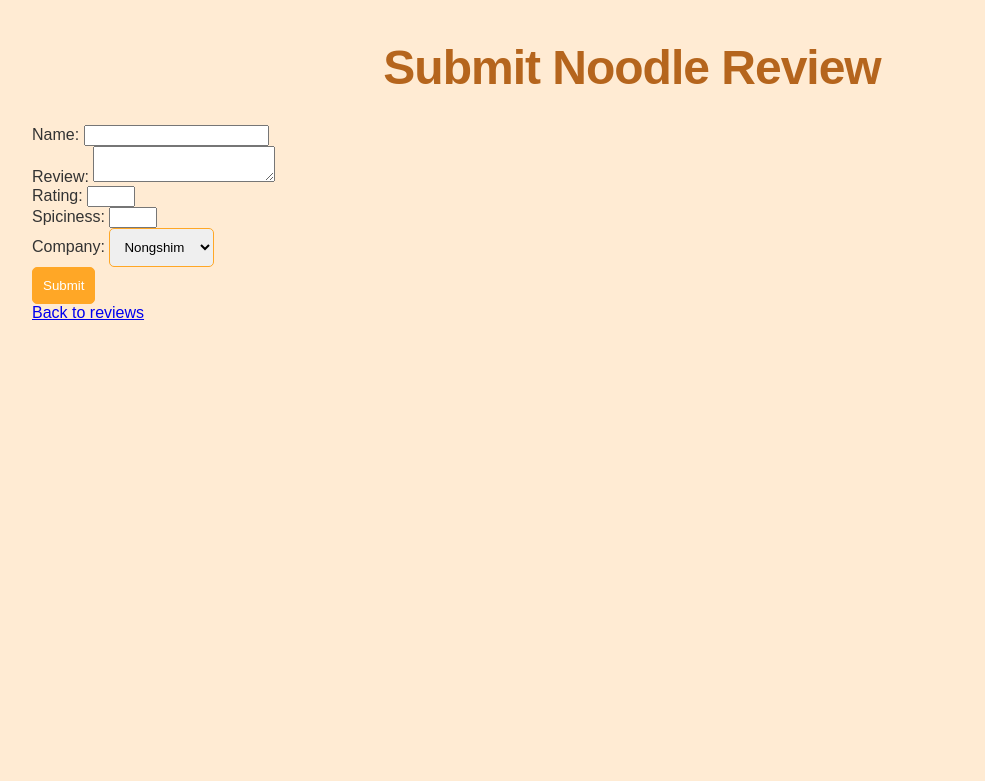
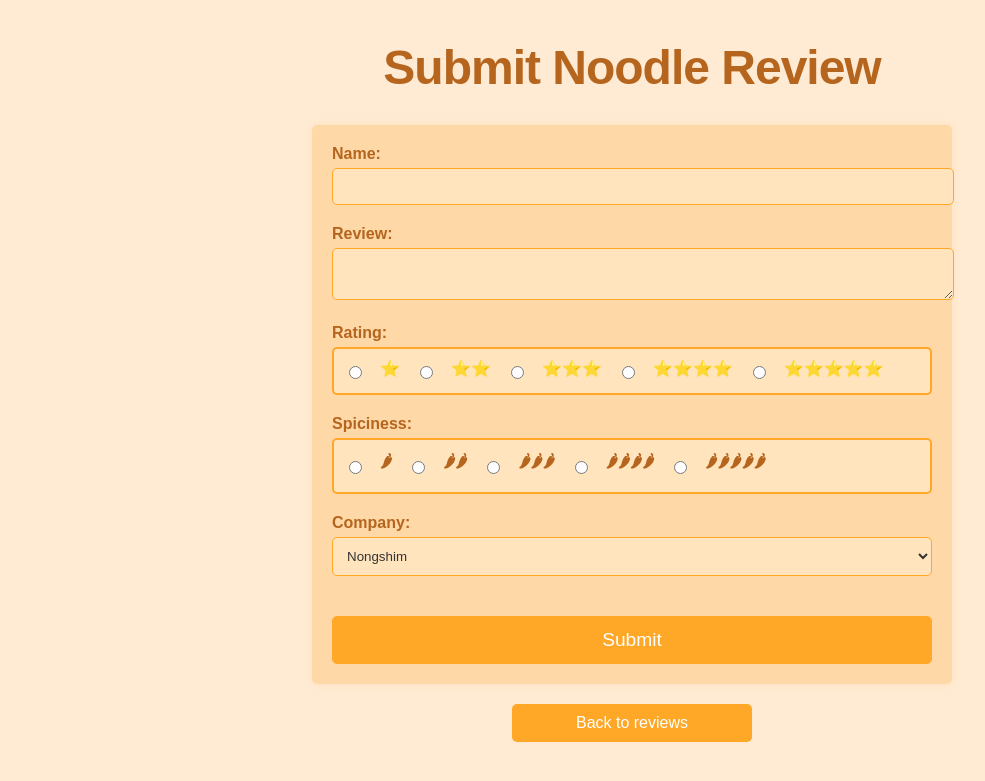
Before and after one commit to IsAmDead/NoodleWeb_Project, a Flask app: page /submit_review in a window 1280 px wide. Shown: the top 781 px of the page, without its empty margins (8-993 px from the left). Run offline with Flask 3, Linux system fonts and the light colour scheme; data comes from the database, SQL or seed files in the repository.

Commit message:
updated submit page

```diff
--- a/app/static/css/style.css
+++ b/app/static/css/style.css
@@ -1,28 +1,28 @@
 body {
     font-family: Arial, sans-serif;
-    background-color: #FFEBD3; /* Warm off-white background */
+    background-color: #FFEBD3;
     margin: 40px;
     color: #333;
-    overflow: hidden; /* Prevent scrolling during animation */
+    overflow: hidden;
 }
 
 h1 {
     text-align: center;
     margin-bottom: 30px;
-    font-size: 3em;   /* Increase font size for prominence */
-    color: #B5651D;  /* Retain the warm brown */
-    text-shadow: none; /* Removing shadow for minimalism */
-    -webkit-text-stroke: 0px; /* Removing text stroke for cleaner look */
-    letter-spacing: -1px; /* Slight condensation for modern feel */
-    font-weight: 600; /* Making it slightly bolder without being overpowering */
+    font-size: 3em;
+    color: #B5651D;
+    text-shadow: none;
+    -webkit-text-stroke: 0px;
+    letter-spacing: -1px;
+    font-weight: 600;
 }
 
-
-.submit-link {
+.submit-link, a {
     display: block;
-    margin: 20px 0;
+    margin: 20px auto;
+    max-width: 200px;
     text-align: center;
-    background-color: #FFA726; /* Warm orange */
+    background-color: #FFA726;
     color: white;
     padding: 10px 20px;
     border-radius: 5px;
@@ -189,3 +189,90 @@ input[type="submit"]:hover {
     animation: fadeIn 1s forwards 1.5s;
     opacity: 0;
 }
+
+/* Newly added styles for the submission form */
+.submit-form {
+    max-width: 600px;
+    margin: 0 auto;
+    background-color: #FFD8A8;
+    padding: 20px;
+    border-radius: 5px;
+    box-shadow: 0px 0px 10px rgba(255, 138, 0, 0.1);
+}
+
+.submit-form label {
+    display: block;
+    margin-bottom: 5px;
+    color: #B5651D;
+    font-weight: bold;
+}
+
+.submit-form input[type="text"],
+.submit-form textarea,
+.submit-form select {
+    width: 100%;
+    padding: 10px;
+    margin-bottom: 20px;
+    border: 1px solid #FFA726;
+    border-radius: 5px;
+    background-color: #FFE4BD;
+    color: #333;
+}
+
+.submit-form input[type="number"] {
+    width: auto;
+}
+
+.submit-form input[type="submit"] {
+    width: 100%;
+}
+
+#rating, #spiciness {
+    display: none;  /* Hide original elements */
+}
+
+#rating input[type="radio"],
+#spiciness input[type="radio"] {
+    display: none;
+}
+
+#rating label,
+#spiciness label {
+    font-size: 1.5em;
+    cursor: pointer;
+    transition: transform 0.2s;
+}
+
+#rating input[type="radio"]:checked + label,
+#spiciness input[type="radio"]:checked + label {
+    transform: scale(1.2);
+}
+
+/* Modify the form submit button for better look */
+.submit-form input[type="submit"] {
+    margin-top: 20px;
+    padding: 12px 20px;
+    font-size: 1.2em;
+    box-shadow: none;
+    transition: transform 0.2s;
+}
+
+.submit-form input[type="submit"]:hover {
+    transform: scale(1.05);
+}
+
+.submit-form input[type="submit"]:active {
+    transform: scale(0.95);
+}
+
+.rating-container,
+.spiciness-container {
+    display: flex;
+    gap: 15px;
+    align-items: center;
+    background-color: #FFE4BD;  /* Light background for better contrast */
+    padding: 10px;
+    border: 2px solid #FFA726;
+    border-radius: 5px;
+    margin-bottom: 20px;  /* A bit of margin to separate from other elements */
+}
--- a/app/templates/submit_review.html
+++ b/app/templates/submit_review.html
@@ -16,11 +16,23 @@
     <label for="review">Review:</label>
     <textarea id="review" name="review" required></textarea><br>
 
-    <label for="rating">Rating:</label>
-    <input type="number" id="rating" name="rating" min="1" max="5" required><br>
+    <label>Rating:</label>
+    <div class="rating-container">
+        <input type="radio" name="rating" value="1" id="rating1" required><label for="rating1">⭐</label>
+        <input type="radio" name="rating" value="2" id="rating2"><label for="rating2">⭐⭐</label>
+        <input type="radio" name="rating" value="3" id="rating3"><label for="rating3">⭐⭐⭐</label>
+        <input type="radio" name="rating" value="4" id="rating4"><label for="rating4">⭐⭐⭐⭐</label>
+        <input type="radio" name="rating" value="5" id="rating5"><label for="rating5">⭐⭐⭐⭐⭐</label>
+    </div>
 
-    <label for="spiciness">Spiciness:</label>
-    <input type="number" id="spiciness" name="spiciness" min="1" max="5" required><br>
+    <label>Spiciness:</label>
+    <div class="spiciness-container">
+        <input type="radio" name="spiciness" value="1" id="spice1" required><label for="spice1">🌶</label>
+        <input type="radio" name="spiciness" value="2" id="spice2"><label for="spice2">🌶🌶</label>
+        <input type="radio" name="spiciness" value="3" id="spice3"><label for="spice3">🌶🌶🌶</label>
+        <input type="radio" name="spiciness" value="4" id="spice4"><label for="spice4">🌶🌶🌶🌶</label>
+        <input type="radio" name="spiciness" value="5" id="spice5"><label for="spice5">🌶🌶🌶🌶🌶</label>
+    </div>
 
     <label for="company">Company:</label>
     <select name="company" id="company" required>
```
Also changed, not shown: other parts of app/static/css/style.css (+20 -20 lines).
